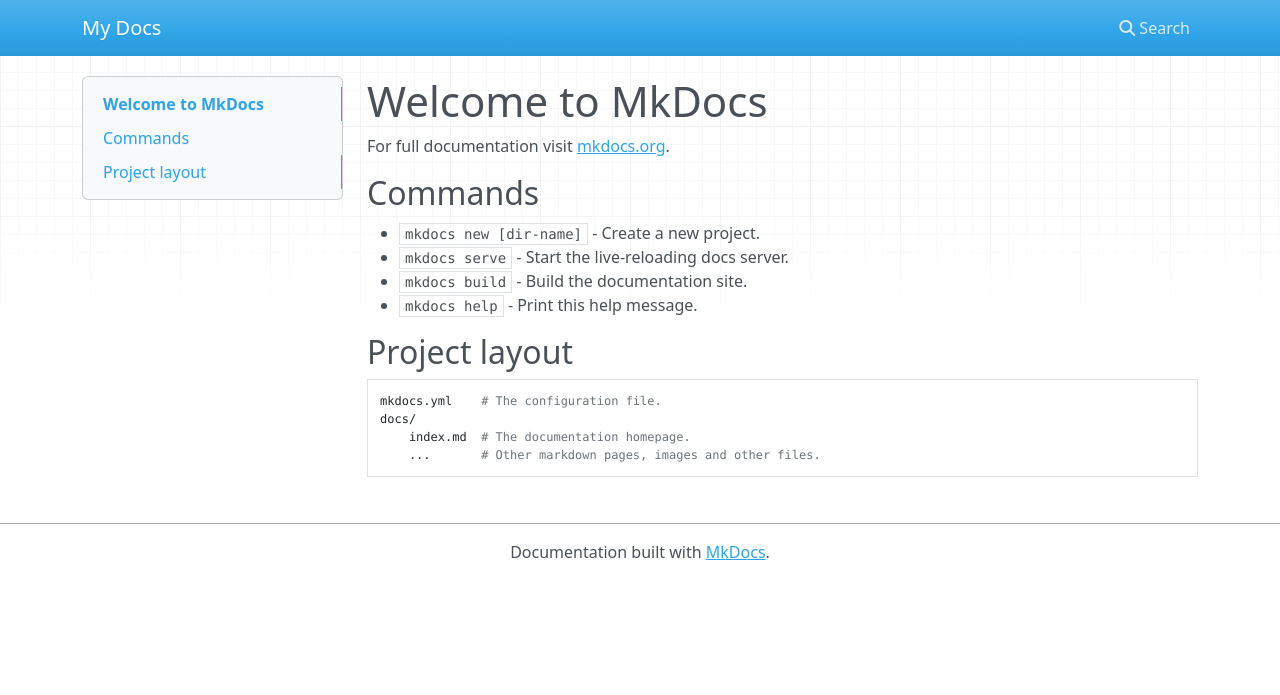
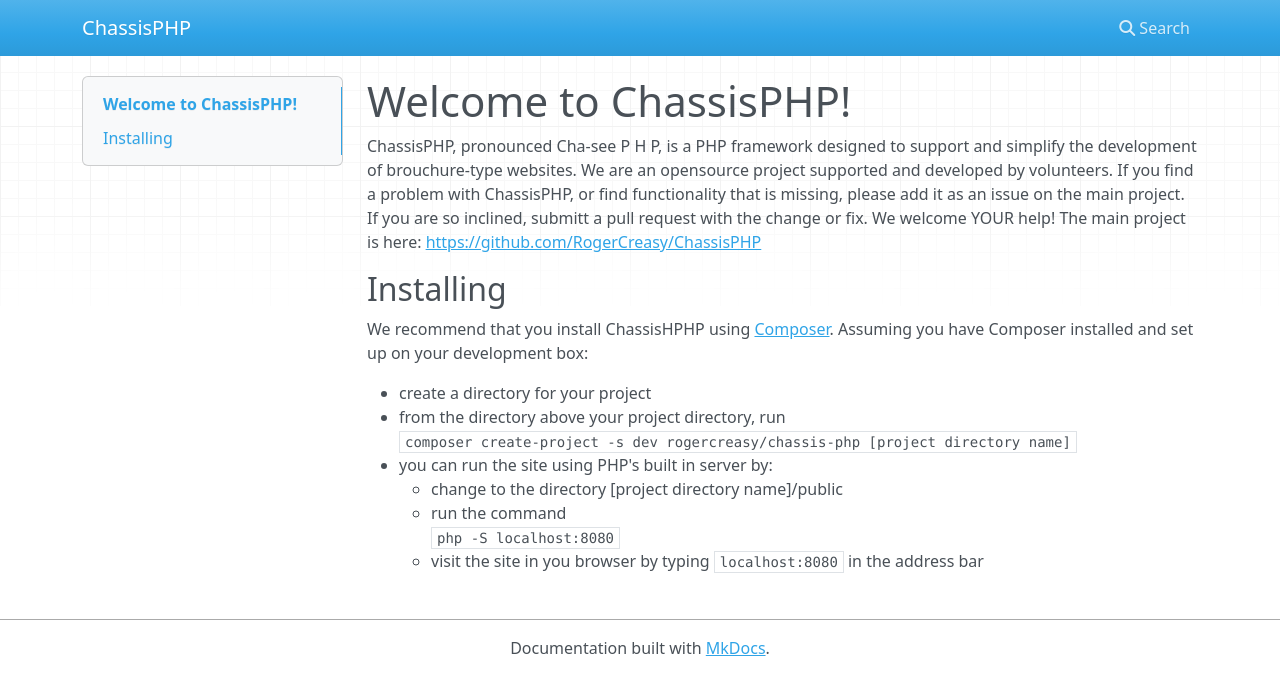
Before and after one commit to ChassisPHP/ChassisPHP-Website, an MkDocs documentation site: the page built from docs/index.md, in a window 1280 px wide. Shown: the top 695 px of the page. Built offline with MkDocs 1.6.1, drawn with Linux system fonts in a browser that asks for light colours; nearby versions of some CDN libraries.

Commit message:
set up initial front page; add .gitignore

```diff
--- a/docs/index.md
+++ b/docs/index.md
@@ -1,17 +1,20 @@
-# Welcome to MkDocs
+# Welcome to ChassisPHP!
 
-For full documentation visit [mkdocs.org](https://mkdocs.org).
+ChassisPHP, pronounced Cha-see P H P, is a PHP framework designed to support and simplify the development
+of brouchure-type websites. We are an opensource project supported and developed by volunteers. If you find a
+problem with ChassisPHP, or find functionality that is missing, please add it as an issue on the main project.
+If you are so inclined, submitt a pull request with the change or fix. We welcome YOUR help! The main project
+is here: [https://github.com/RogerCreasy/ChassisPHP](https://github.com/RogerCreasy/ChassisPHP)
 
-## Commands
+## Installing
 
-* `mkdocs new [dir-name]` - Create a new project.
-* `mkdocs serve` - Start the live-reloading docs server.
-* `mkdocs build` - Build the documentation site.
-* `mkdocs help` - Print this help message.
+We recommend that you install ChassisHPHP using [Composer](https://getcomposer.org/). Assuming you have Composer installed and set up on your development box:
 
-## Project layout
-
-    mkdocs.yml    # The configuration file.
-    docs/
-        index.md  # The documentation homepage.
-        ...       # Other markdown pages, images and other files.
+ * create a directory for your project
+ * from the directory above your project directory, run<br>
+ `composer create-project -s dev rogercreasy/chassis-php [project directory name]`
+ * you can run the site using PHP's built in server by:
+     * change to the directory [project directory name]/public
+     * run the command<br>
+       `php -S localhost:8080`
+     * visit the site in you browser by typing `localhost:8080` in the address bar
--- a/mkdocs.yml
+++ b/mkdocs.yml
@@ -1 +1 @@
-site_name: My Docs
+site_name: ChassisPHP
```
Also changed, not shown: 1 other file.
